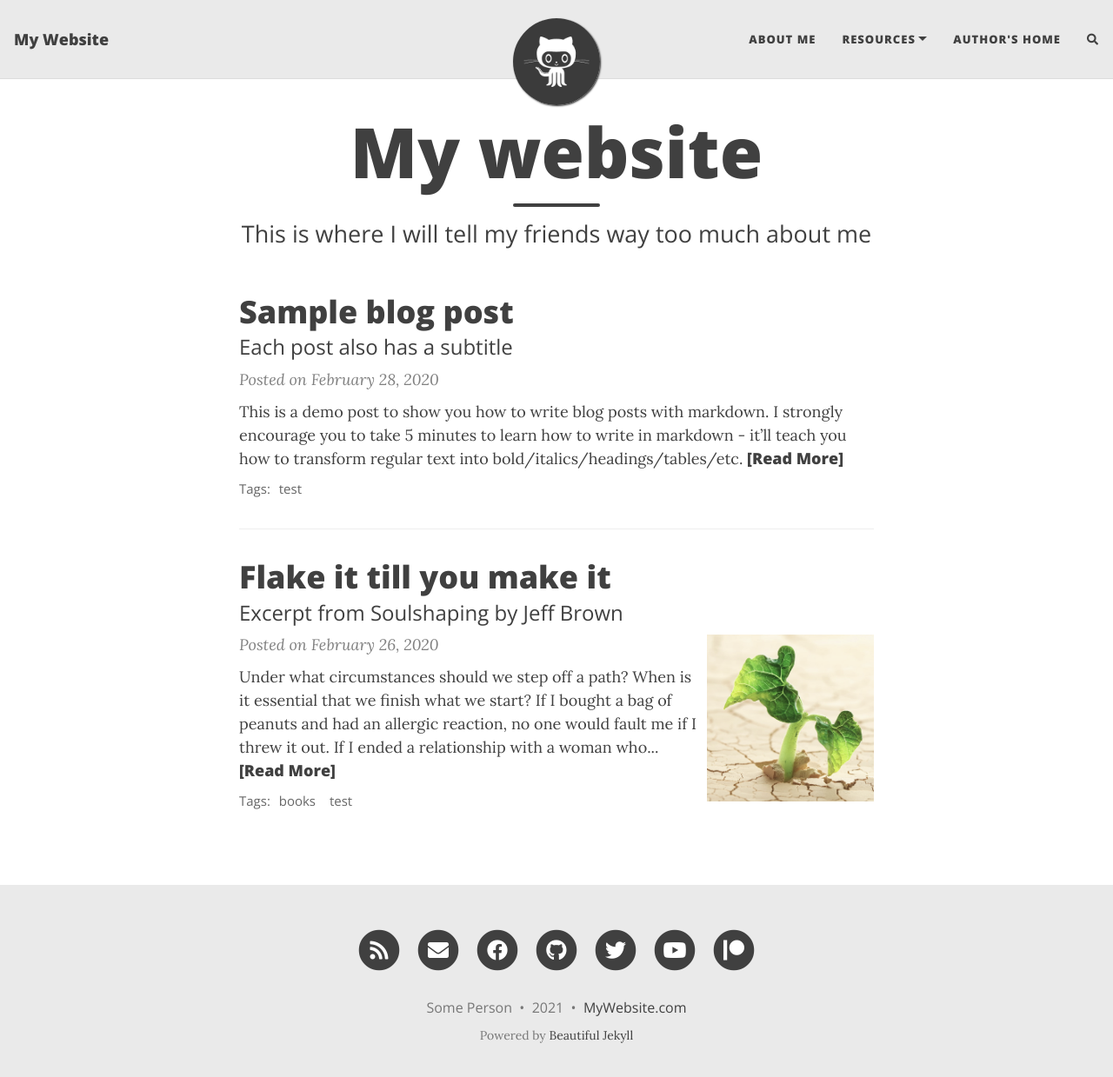
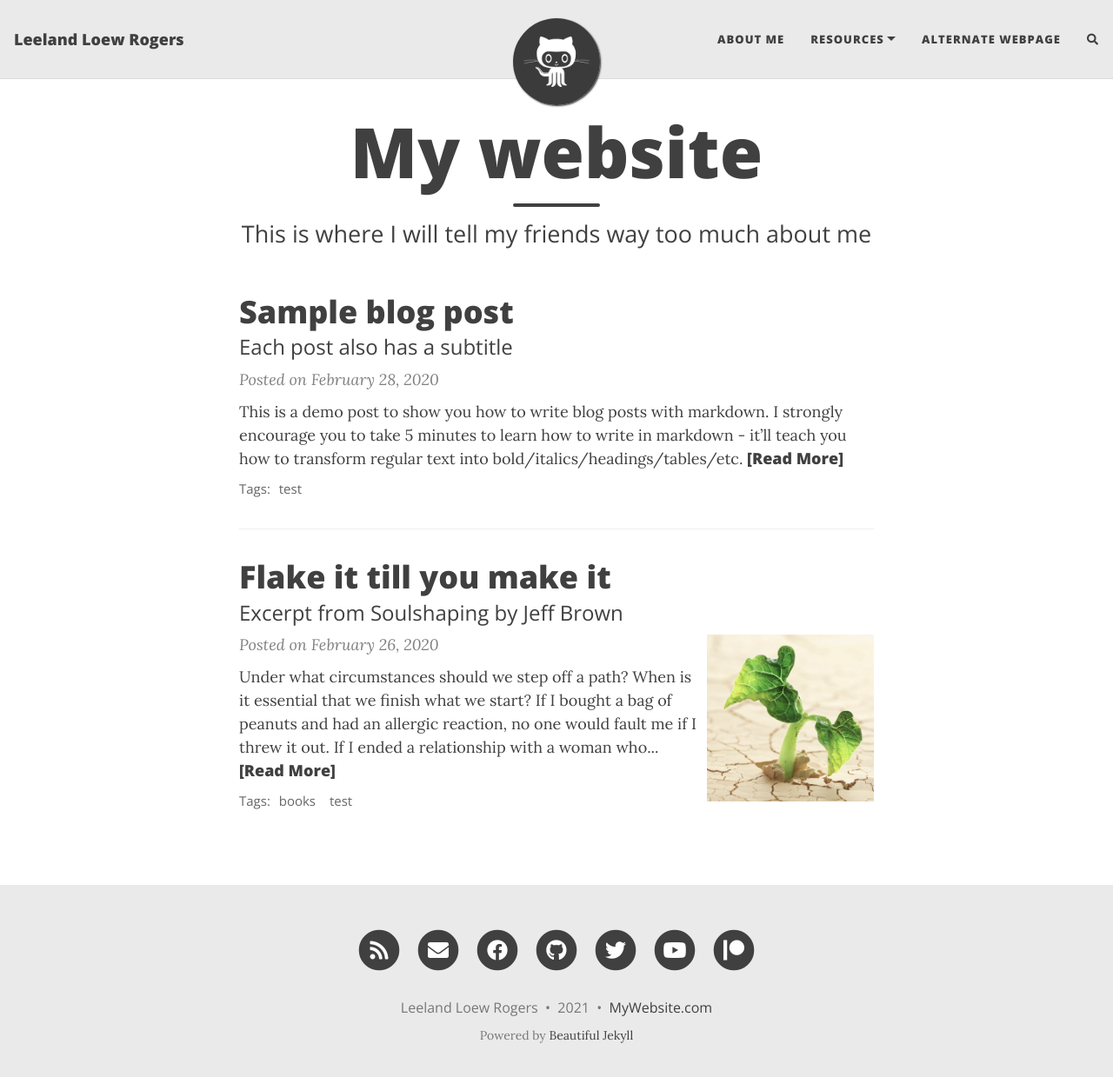
Before and after one commit to LeeLoew/LeelandRogers, a Jekyll site: the page built from index.html, in a window 1280 px wide and 1252 px high. Shown: the top 1239 px of the window at 87% size. Built offline with Jekyll 4.4.1, drawn with Linux system fonts in a browser that asks for light colours; nearby versions of some CDN libraries; the list of posts is cut into pages by our own code; comment, search, counter and statistics services are not loaded.

Commit message:
editing beautiful jekyll page

```diff
--- a/_config.yml
+++ b/_config.yml
@@ -6,10 +6,10 @@
 # --- Required options --- #
 
 # Name of website
-title: My Website
+title: Leeland Loew Rogers
 
 # Your name to show in the footer
-author: Some Person
+author: Leeland Loew Rogers
 
 # --- List of links in the navigation bar --- #
 
@@ -18,7 +18,7 @@ navbar-links:
   Resources:
     - Beautiful Jekyll: "https://beautifuljekyll.com"
     - Learn markdown: "https://www.markdowntutorial.com/"
-  Author's home: "https://deanattali.com"
+  Alternate webpage: "https://github.com"
 
 # --- Logo --- #
 
```
